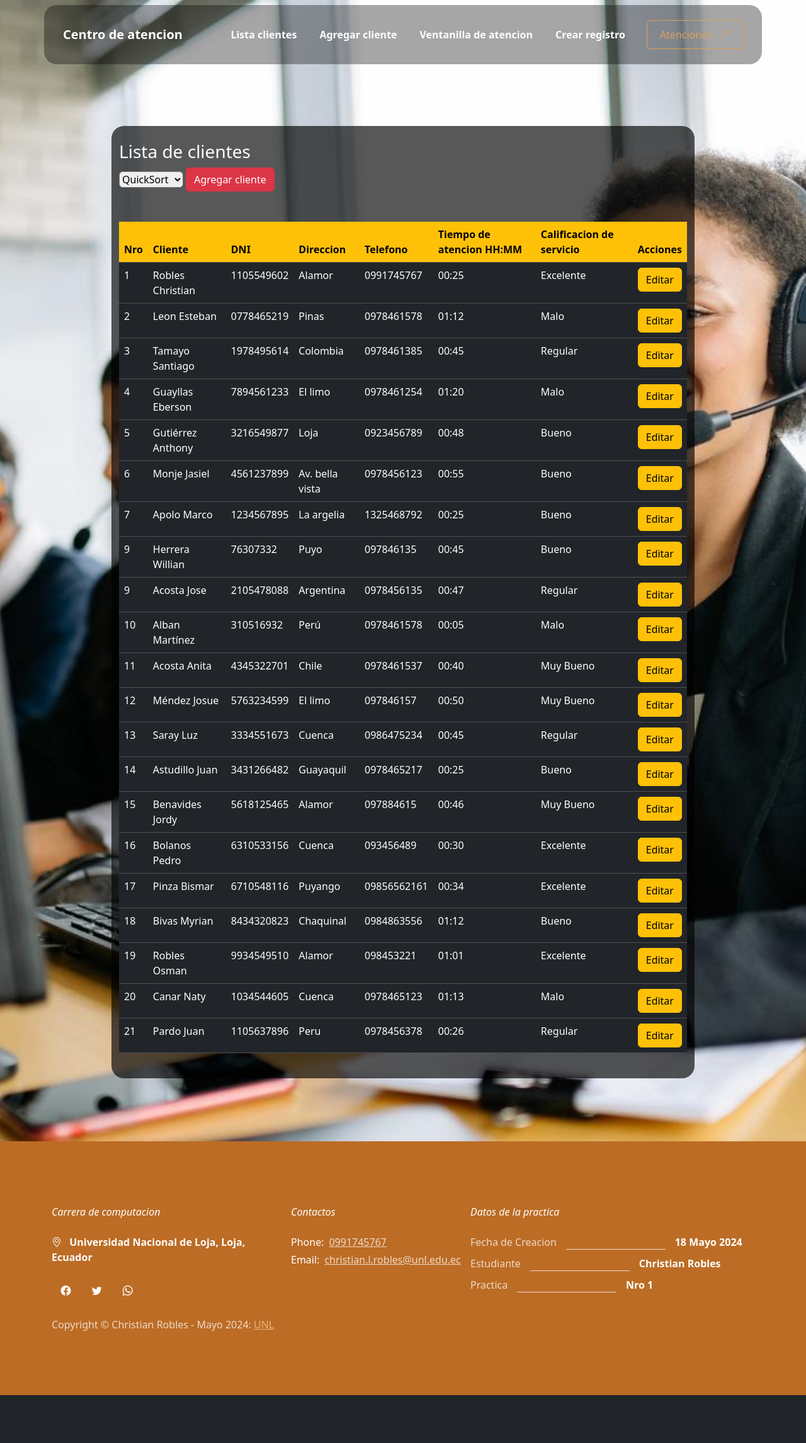
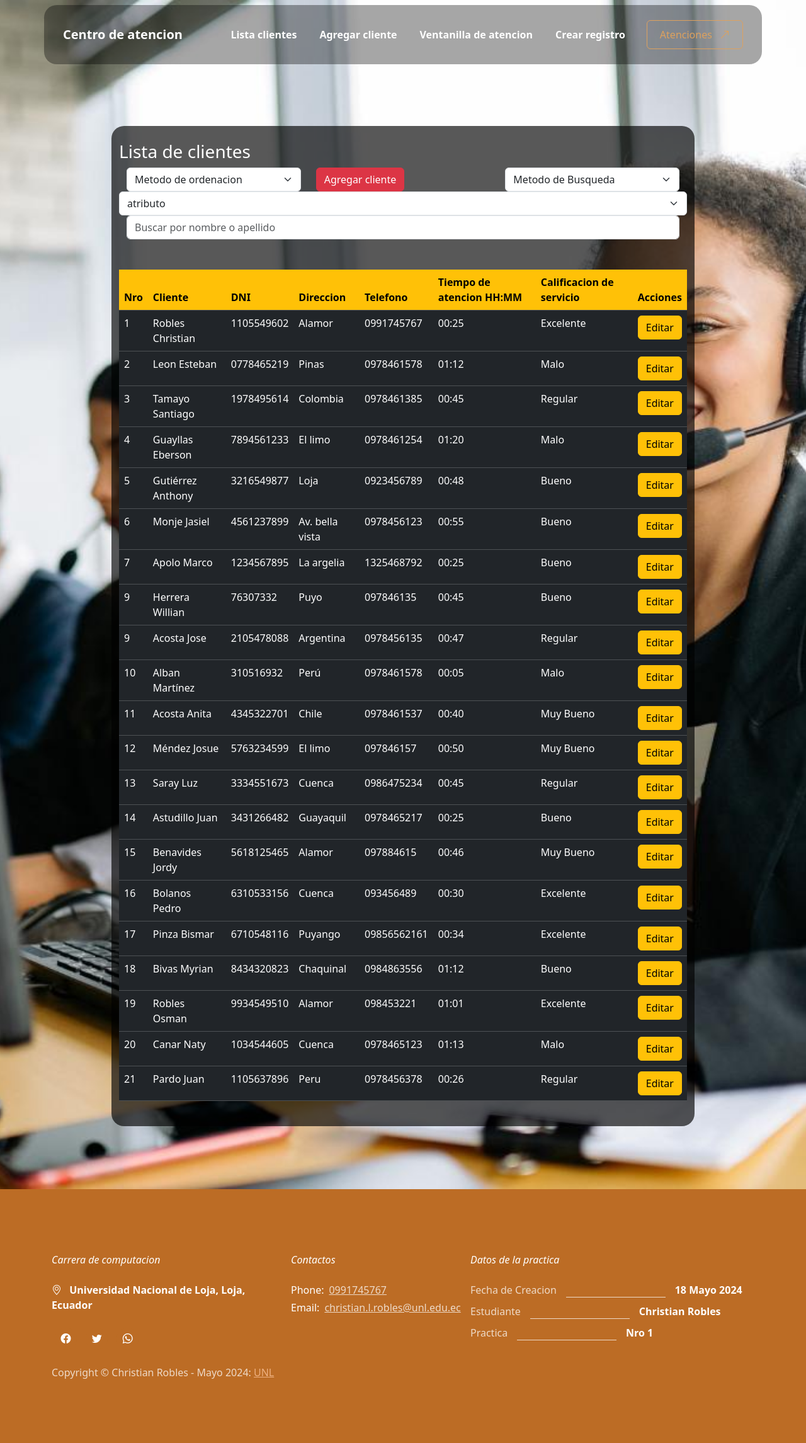
Before and after one commit to Chrisitian-Robles25/SistemaServicio-Colas, a Flask app: page /clientes in a window 1280 px wide. Shown: the whole page at 63% size. Before the commit the page ends 2215 px from the top, so only its background shows below. Run offline with Flask 3, Linux system fonts and the light colour scheme; some libraries are stand-ins or nearby versions.

Commit message:
Vista de busqueda

```diff
--- a/SistemaPrestacionServicios/controls/tda/linked/busqueda/binarySecuencial.py
+++ b/SistemaPrestacionServicios/controls/tda/linked/busqueda/binarySecuencial.py
@@ -26,4 +26,5 @@ class BinarySecuencial:
         index = binary.search_binary_models(sorted_array, element, attribute)
         if index == -1:
             return -1
+        print(secuencial.search_sequential_models(sorted_array, element, attribute, index))
         return secuencial.search_sequential_models(sorted_array, element, attribute, index)
--- a/SistemaPrestacionServicios/controls/tda/linked/linkedList.py
+++ b/SistemaPrestacionServicios/controls/tda/linked/linkedList.py
@@ -171,7 +171,6 @@ class LinkedList(object):
     def toList(self, array):
         self.clear
         for i in range (0, len(array)):
-            #self.__addLast__(array.get[i])
             self.__addLast__(array[i])
 
     #Ordenamiento de la lista-------------------------------------------------------------------------------------------------
@@ -293,19 +292,19 @@ class LinkedList(object):
         if self.isEmpty:
             raise LinkedEmpty("List empty")
         else:
-            init(autoreset=True)
+
             array = self.toArray
             search = BinarySecuencial()
             index = search.search_BinarySecuencial_models(array, element, attribute)
+            aux = []
             if index == -1:
                 print(f"Models con {attribute} = {element} no encontrado")
             else:
-                print(f"{Fore.GREEN}los modelos con {attribute} = {element} fueron encontrados en: ") #{index}
+               # print(f"{Fore.GREEN}los modelos con {attribute} = {element} fueron encontrados en: ") #{index}
                 #imprimir los objetos de index
                 for i in range(0, len(index)):
-                    print(index[i])
-        self.toList(array)
-        return self
+                    aux.append(index[i])
+        self.toList(aux)
 
     #-------------------------- Secuencial------------------------------------------------------------------------------------------------
 
--- a/SistemaPrestacionServicios/routes/router.py
+++ b/SistemaPrestacionServicios/routes/router.py
@@ -20,17 +20,25 @@ def lista_clientes():
     list.sort_models("_id",1)
     return render_template('clientes/lista.html', lista = cd.to_dic_lista(list))
 
-@router.route('/clientes/<tipo>/<attr>/<metodo>')
+@router.route('/clientes/<int:tipo>/<attr>/<int:metodo>')
 def lista_clientes_ordenar(tipo, attr, metodo):
     cd = ClienteDaoControl()
     list = cd._list()
-    list.sort_models(attr, int(tipo), int(metodo))
+    list.sort_models(attr, tipo, metodo)
     #return render_template('clientes/lista.html', lista = cd.to_dict_lista(list))
     return make_response(
         jsonify({"msg":"OK", "code": 200, "data": cd.to_dic_lista(list)}),
         200
     )
 
+@router.route('/clientes/search/<string:elemento>/<int:metodo>')
+def lista_clientes_search(elemento, metodo):
+    cd = ClienteDaoControl()
+    list = cd._list()
+    list.search_binarySecuencial_models(elemento, "_nombre")
+    print(cd._transform_())
+    #return render_template('clientes/lista.html', lista = cd.to_dict_lista(list))
+    return make_response(jsonify({"msg":"OK", "code": 200, "data":cd.to_dic_lista(list)}),)
 
 
 
--- a/SistemaPrestacionServicios/templates/clientes/lista.html
+++ b/SistemaPrestacionServicios/templates/clientes/lista.html
@@ -7,9 +7,21 @@
                 create();
 
             });
+
+            $('#search').keyup(function() {
+                search();
+            });
         });
 
-        let currentSortOrder = 1; // 1 for ascending, 2 for descending
+        let currentSortOrder = 1;
+
+        function search() {
+            const metodo = $('#metodoSearch').find(':checked').val();
+            const atributo = $("#atributo").val();
+            const search = $('#search').val();
+            console.log(metodo, search);
+            tabla("http://localhost:5000/clientes/search/"+search+"/"+metodo);
+        }
 
         function sortTable(attribute) {
             const sortOrder = currentSortOrder;
@@ -49,99 +61,55 @@
             });
         }
 
-        function create(){
-            var aux = $('#tipo').prop('checked');
-            var select = $('#criterio').find(":selected").val();
-            var select2 = $('#metodo').find(":selected").val();
-            if (aux) {
-                tabla("http://localhost:5000/clientes/1/"+select+"/"+select2);
-
-            } else {
-                tabla("http://localhost:5000/clientes/2/"+select+"/"+select2);
-            }
-        }
-        /* function create() {
-            var aux = $('#tipo').prop('checked') ? 2 : 1;
-            var select = $('#criterio').find(":selected").val();
-            var select2 = $('#metodo').find(":selected").val() === 'QuickSort' ? 1 : ($('#metodo').find(":selected").val() === 'MergeSort' ? 2 : 3);
-            tabla("http://localhost:5000/clientes/" + aux + "/" + select + "/" + select2);
-        } */
-
-
 </script>
 
 <div class="booking-form-body p-4">
 
     <h3 class="text-white ">Lista de clientes</h3>
-    <select id="metodo" class="btn-group " role="group" aria-label="Basic example">
+    <div class="container">
+        <div class="row">
+          <div class="col">
+            <select id="metodo" class="form-select"  aria-label="Default select example" role="group" >
+                <option selected>Metodo de ordenacion</option>
                 <option value="1" >QuickSort</option>
                 <option value="2" >MergeSort</option>
                 <option value="3" >ShellSort</option>
             </select>
-    <a href="/clientes/ver" class="btn btn-danger" >Agregar cliente</a>
-    <!-- <button id="link" class="btn btn-danger" >ORDENAR</button> -->
-</div>
-
-    <!-- <div class="accordion" id="accordionExample">
-        <div class="accordion-item">
-          <h2 class="accordion-header">
-            <button class="accordion-button" type="button" data-bs-toggle="collapse" data-bs-target="#collapseOne" aria-expanded="true" aria-controls="collapseOne">
-              Ordenar y agregar Clientes
-            </button>
-          </h2>
-          <div id="collapseOne" class="accordion-collapse collapse show" data-bs-parent="#accordionExample">
-            <div class="accordion-body">
-                <div class="d-grid gap-2 mx-auto p-4 " >
-                    <div class="form-check form-switch align-items-center">
-                        <input class="form-check-input" value="DESCENDENTE" type="checkbox" role="switch" id="tipo">Orden Descendente
-
-
           </div>
           <div class="col">
-                        <select id="criterio" class="form-select" aria-label="Default select example">
-                            <option value="_nombre">Nombre</option>
-                            <option value="_apellido">Apellido</option>
-                            <option value="_dni">DNI</option>
-                            <option value="_direccion">Direccion</option>
-                            <option value="_telefono">Telefono</option>
-                            <option value="_TiempoAtencion">Tiempo de atencion</option>
-                            <option value="_CalificarServicio">Calificacion de servicio</option>
-                        </select>
-                    </div>
-
-                    <div class="col">
-                        <select name="orden" class="from-select" aria-label="Default select example">
-                            <option value="1">Ascendente</option>
-                            <option value="2">Descendente</option>
-                        </select>
+            <a href="/clientes/ver" class="btn btn-danger" >Agregar cliente</a>
           </div>
           <div class="col">
 
-                        <select name="Metodo"class="from-select" aria-label="Default select example">
-                            <option value="1">QuickSort</option>
-                            <option value="2">MergeSort</option>
-                            <option value="3">ShellSort</option>
+            <select id="metodoSearch" class="form-select"  aria-label="Default select example" role="group" >
+                <option selected>Metodo de Busqueda</option>
+                <option value="1" >Lineal Binario</option>
+                <option value="2" >Secuencial</option>
             </select>
           </div>
+          <select id="atributo" class="form-select"  aria-label="Default select example" role="group" >
+            <option selected>atributo</option>
+            <option value="_nombre" >Nombre</option>
+        </select>
+          <div class="col">
+            <search>
+                <form class="form-horizontal" role="form"  method="get">
+                    <div class="form-group">
+                        <div class="col-sm-12">
+                            <input type="text" class="form-control" id="search" name="search" placeholder="Buscar por nombre o apellido">
                         </div>
-
+                    </div>
+                </form>
+            </search>
           </div>
         </div>
       </div>
 
-        <div class="accordion-item">
-          <h2 class="accordion-header">
-            <button class="accordion-button collapsed" type="button" data-bs-toggle="collapse" data-bs-target="#collapseTwo" aria-expanded="false" aria-controls="collapseTwo">
-              Busqueda de clientes
-            </button>
-          </h2>
-          <div id="collapseTwo" class="accordion-collapse collapse" data-bs-parent="#accordionExample">
-            <div class="accordion-body">
-                <p>Busqueda de clientes</p>
+
+
+
+    <!-- <button id="link" class="btn btn-danger" >ORDENAR</button> -->
 </div>
-          </div>
-        </div>
-      </div> -->
 
     <br>
     <br>
```
Lines whose indentation alone changed are shown as unchanged.
